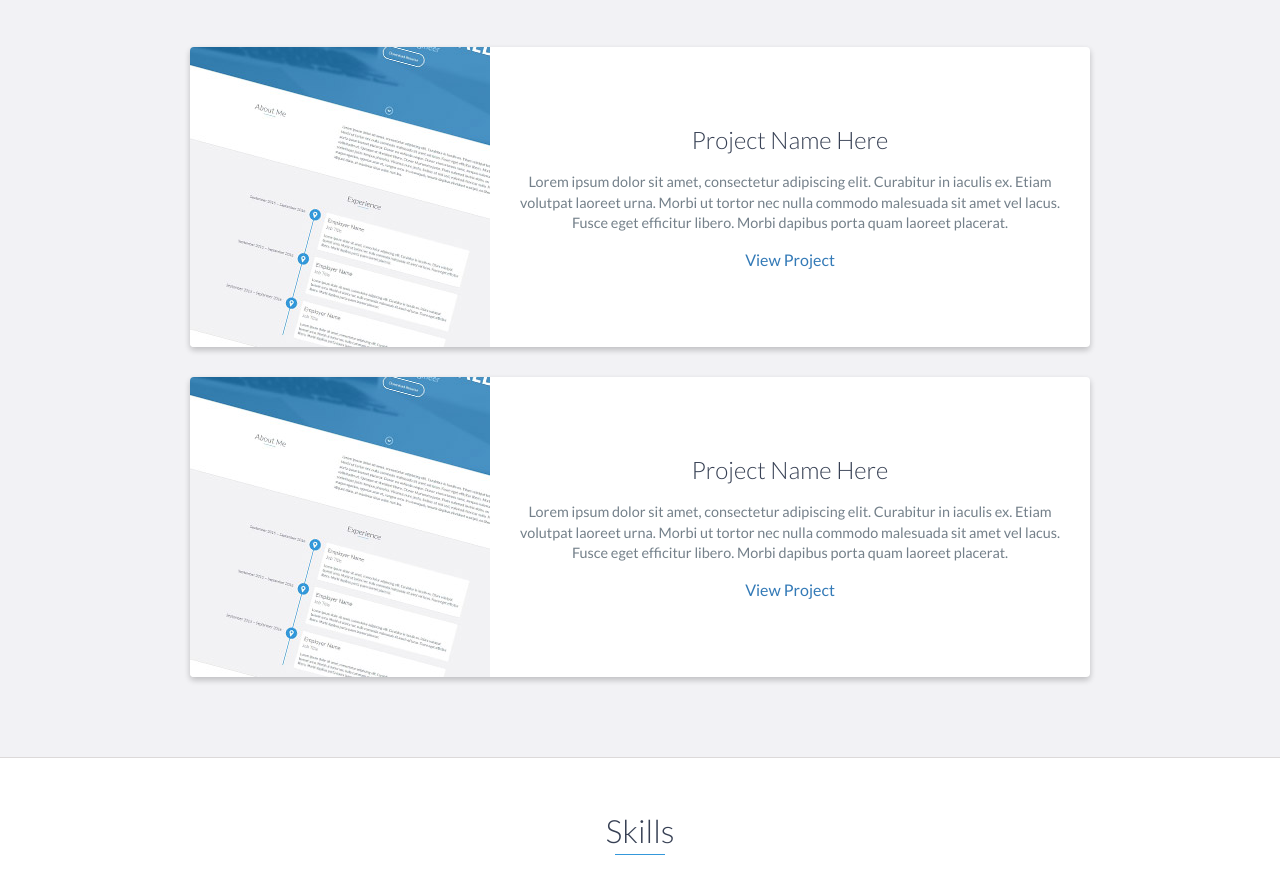
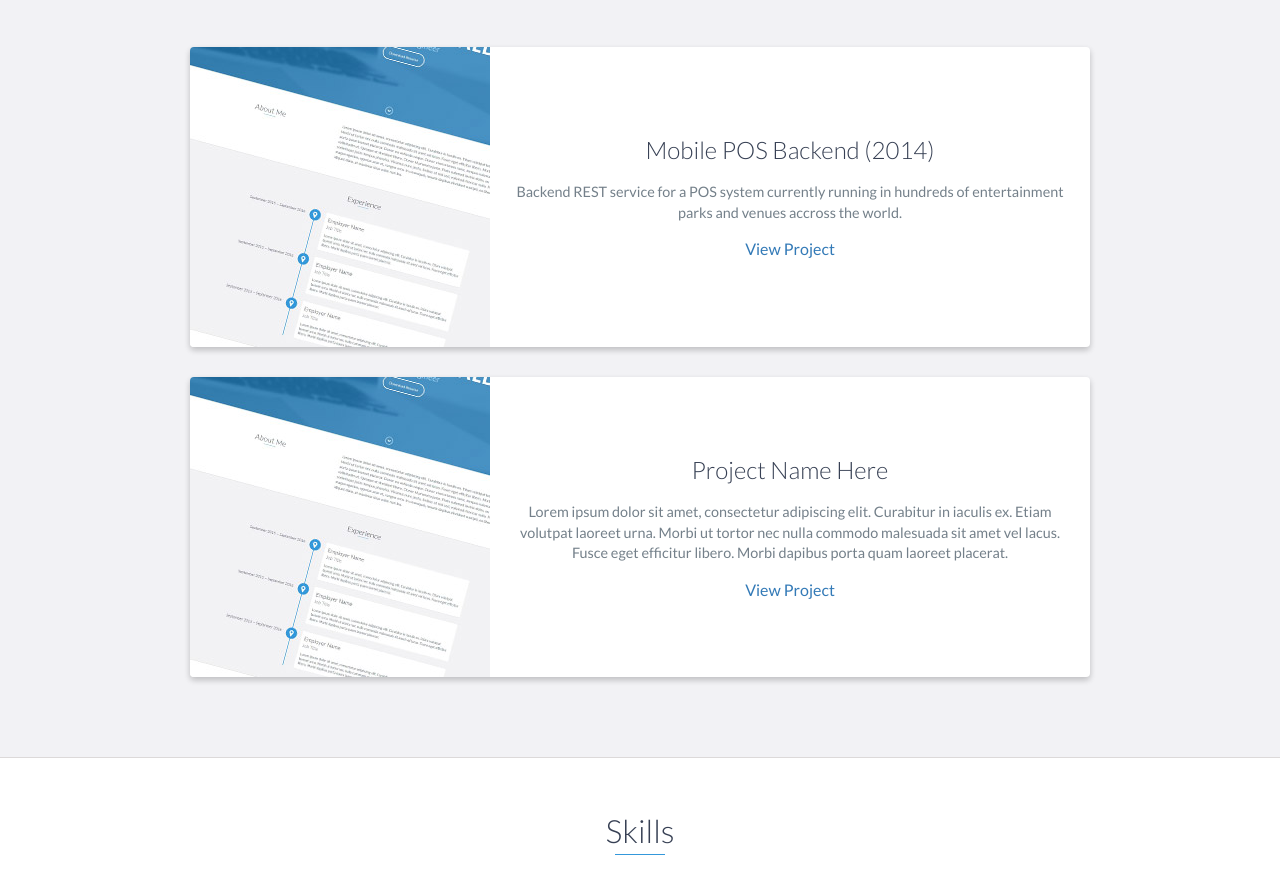
Before and after one commit to alehofmann/alehofmann.github.io, a website: page index.html in a window 1280 px wide. Shown: the part 2333-3227 px from the top of the page. Drawn offline with nearby package versions, Linux system fonts and the light colour scheme.

Commit message:
Update index.html

```diff
--- a/index.html
+++ b/index.html
@@ -149,11 +149,11 @@
                     </div>
                     <!-- End .project-image -->
                     <div class="project-info">
-                        <h3>Project Name Here</h3>
+                        <h3>Mobile POS Backend (2014)</h3>
                         <p>
-                            Lorem ipsum dolor sit amet, consectetur adipiscing elit. Curabitur in iaculis ex. Etiam volutpat laoreet urna. Morbi ut tortor nec nulla commodo malesuada sit amet vel lacus. Fusce eget efficitur libero. Morbi dapibus porta quam laoreet placerat.
+			     Backend REST service for a POS system currently running in hundreds of entertainment parks and venues accross the world. <br>
                         </p>
-                        <a href="#">View Project</a>
+                        <a href="https://github.com/alehofmann/mPosEngine">View Project</a>
                     </div>
                     <!-- End .project-info -->
                 </div>
```
